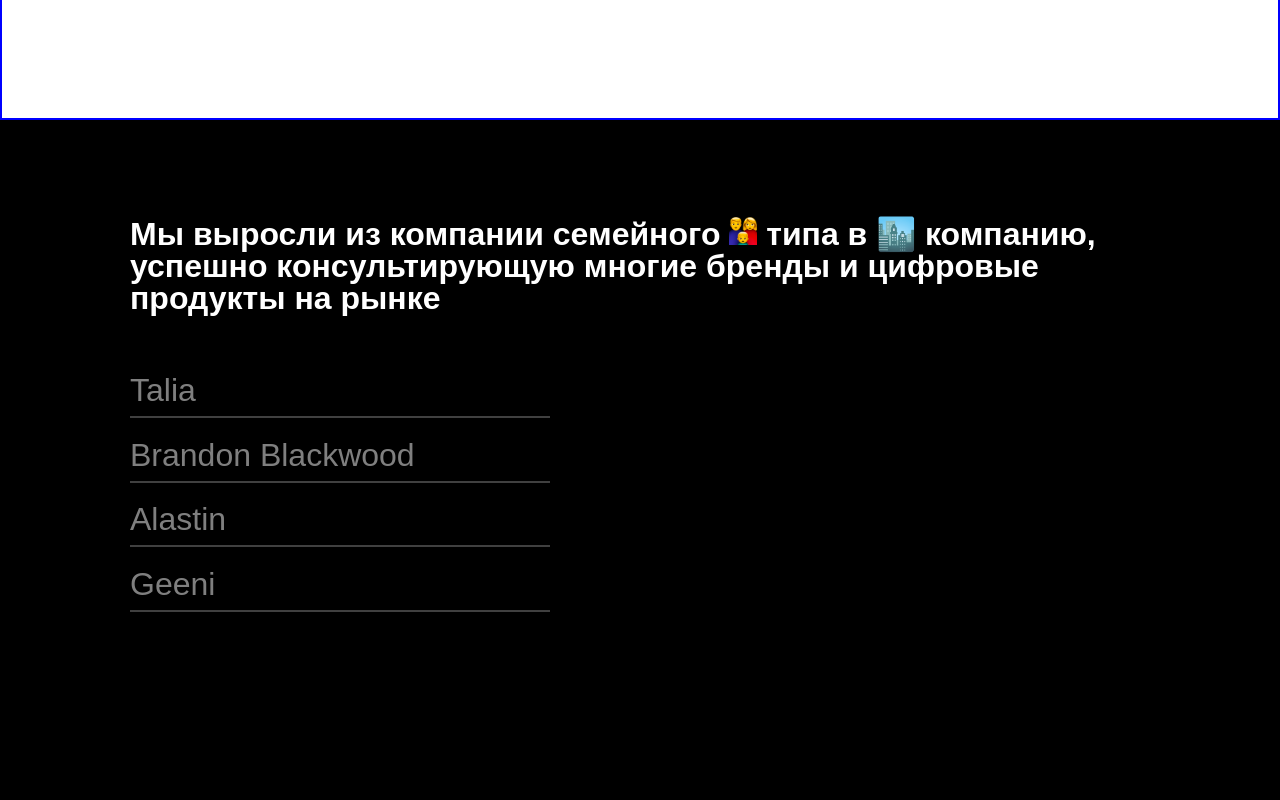
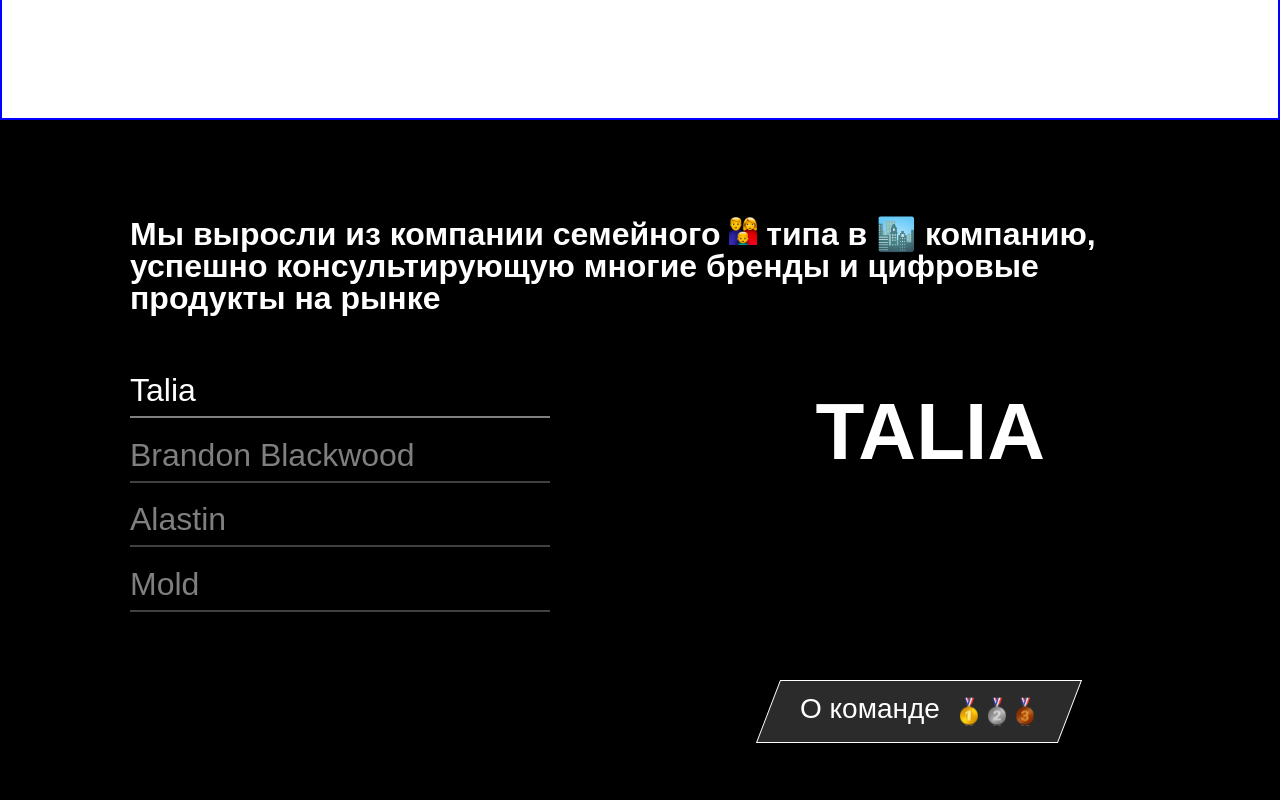
Before and after one commit to bilolxon-2009/binary_client, a React (Create React App) app: page / in a window 1280 px wide. Shown: the part 1540-2340 px from the top of the page. Built offline with nearby package versions, Linux system fonts and the light colour scheme.

Commit message:
added button

```diff
--- a/src/components/case/Case.js
+++ b/src/components/case/Case.js
@@ -1,4 +1,4 @@
-import React from 'react'
+import React, { useState } from 'react'
 import style from "./Case.module.scss"
 import family from '../../essets/family.svg'
 import { Swiper, SwiperSlide } from "swiper/react";
@@ -6,8 +6,11 @@
 import { Mousewheel } from "swiper";
 import "swiper/css";
 import "./styles.scss";
+import data from './swiperData.json'
+import medals from '../../essets/medals.svg'
 
 function Case() {
+    const [activeTextIndex, setActiveTextIndex] = useState(0)
     return (
         <div className={style.case}>
             <h2 className={style.title}>Мы выросли из компании семейного <img src={family} alt="family" /> типа в 🏙️ компанию, успешно консультирующую многие бренды и цифровые продукты на рынке</h2>
@@ -21,17 +24,33 @@
                     modules={[Mousewheel]}
                     className="mySwiper"
                 >
-                    <SwiperSlide>Talia <div className='line'></div></SwiperSlide>
-                    <SwiperSlide>Brandon Blackwood <div className='line'></div></SwiperSlide>
-                    <SwiperSlide>Alastin <div className='line'></div></SwiperSlide>
-                    <SwiperSlide>Geeni <div className='line'></div></SwiperSlide>
-                    <SwiperSlide>Beautyrest <div className='line'></div></SwiperSlide>
-                    <SwiperSlide>EuroTruckServise <div className='line'></div></SwiperSlide>
-                    <SwiperSlide>Mold <div className='line'></div></SwiperSlide>
-                    <SwiperSlide>Slide 8 <div className='line'></div></SwiperSlide>
-                    <SwiperSlide>Slide 9 <div className='line'></div></SwiperSlide>
+                    {
+                        data ?
+                            data.map((i, index) => (
+                                <SwiperSlide
+                                    style={
+                                        index === activeTextIndex
+                                            ? { opacity: "1" }
+                                            : { opacity: "0.5" }}
+                                    onClick={() => setActiveTextIndex(index)}
+                                >
+                                    {i.name} <div className='line'>
+                                    </div></SwiperSlide>
+                            ))
+                            :
+                            <></>
+                    }
                 </Swiper>
+                <div className='active__wrapper'>
+                    {
+                        data ?
+                            <h2 className='active'>{data[activeTextIndex].name}</h2>
+                            :
+                            <></>
+                    }
+                </div>
             </div>
+            <button className='btns'><span>О команде</span><img src={medals} alt='Medals' /></button>
         </div>
     )
 }
--- a/src/components/case/Case.module.scss
+++ b/src/components/case/Case.module.scss
@@ -7,6 +7,12 @@
     box-sizing: border-box;
     color: $main-text-color;
     padding: 97px 130px;
+    position: relative;
+    button{
+        left: 60%;
+        bottom: 97px;
+        position: absolute;
+    }
 }
 .title{
     font-size: 32px;
--- a/src/components/case/styles.scss
+++ b/src/components/case/styles.scss
@@ -9,9 +9,7 @@
   }
 
 .swiper-slide {
-    text-align: center;
     font-size: 18px;
-    text-align: start;
     font-size: 32px;
     opacity: 0.5;
     font-weight: 500px;
@@ -21,9 +19,23 @@
 }
 .swiper__wrapper{
     position: relative;
+    display: flex;
+    h2{
+        position: absolute;
+        right: 0;
+    }
 }
 .line{
     margin-top: 10px;
     width: 100%;
     border: 1px solid #ffffff80;
 }
+.active{
+    font-size: 80px;
+    text-transform: uppercase;
+    font-weight: 900;
+    padding: 78px 0;
+    max-width: 505px;
+    text-align: center;
+    margin-right: 105px;
+}
--- /dev/null
+++ b/src/components/case/swiperData.json
@@ -0,0 +1,38 @@
+[
+    {
+        "id": "1",
+        "name": "Talia"
+    },
+    {
+        "id": "2",
+        "name": "Brandon Blackwood"
+    },
+    {
+        "id": "3",
+        "name": "Alastin"
+    },
+    {
+        "id": "4",
+        "name": "Mold"
+    },
+    {
+        "id": "5",
+        "name": "Geeni"
+    },
+    {
+        "id": "6",
+        "name": "Beautyrest"
+    },
+    {
+        "id": "7",
+        "name": "Euro Truck Servise"
+    },
+    {
+        "id": "8",
+        "name": "Slide 8"
+    },
+    {
+        "id": "9",
+        "name": "Slide 9"
+    }
+]
```
Also changed, not shown: src/essets/medals.svg (added).
